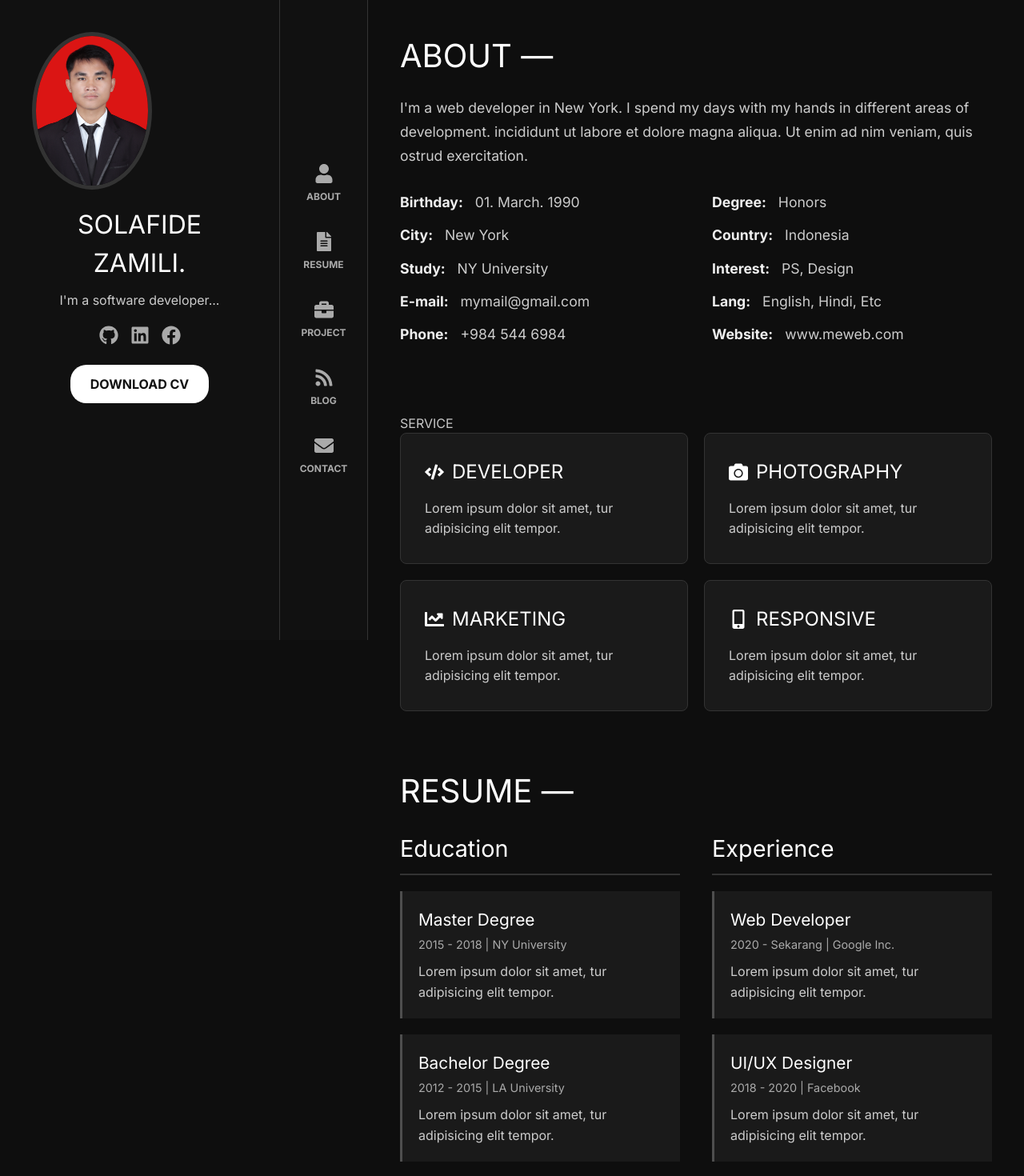
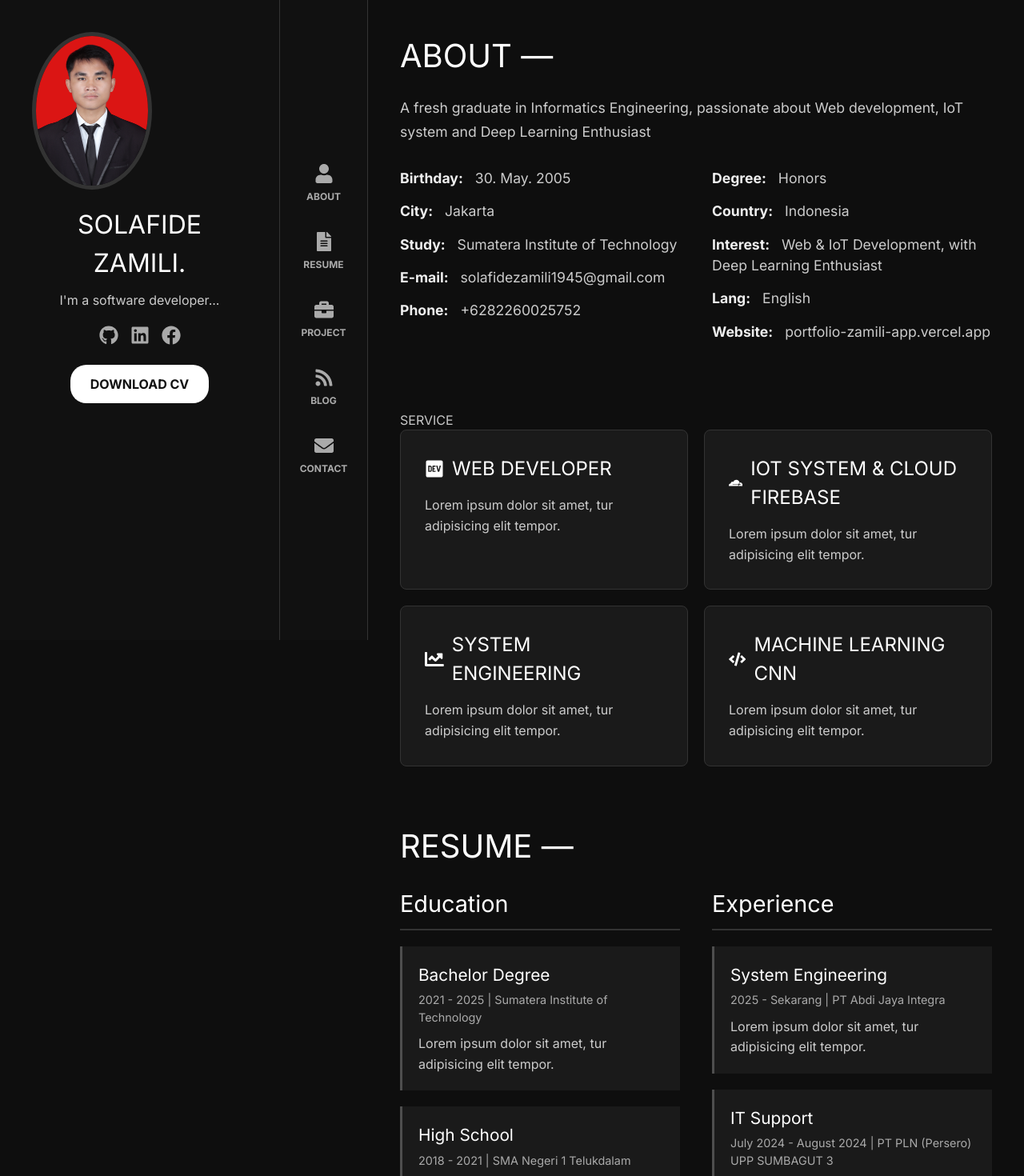
Before and after one commit to 201solafide/portfolio-zamili-app, a Next.js app: page / in a window 1280 px wide. Shown: the top 1470 px of the page at 80% size. Built offline with nearby package versions, Linux system fonts and the light colour scheme.

Commit message:
update page tsx

```diff
--- a/app/page.tsx
+++ b/app/page.tsx
@@ -1,3 +1,4 @@
+import { FaDev, FaIcons, FaICursor } from 'react-icons/fa6';
 import styles from './page.module.css';
 import {
   FaCode,
@@ -6,7 +7,9 @@ import {
   FaMobileAlt,
   FaEnvelope,
   FaPhone,
-  FaMapMarkerAlt
+  FaMapMarkerAlt,
+  FaItchIo,
+  FaCloudflare
 } from 'react-icons/fa';
 
 export default function Home() {
@@ -16,26 +19,25 @@ export default function Home() {
       <section id="about" className={styles.section}>
         <h2 className={styles.title}>ABOUT —</h2>
         <p className={styles.aboutText}>
-          I'm a web developer in New York. I spend my days with my hands in
-          different areas of development. incididunt ut labore et dolore
-          magna aliqua. Ut enim ad nim veniam, quis ostrud exercitation.
+          A fresh graduate in Informatics Engineering,
+          passionate about Web development, IoT system and Deep Learning Enthusiast
         </p>
 
         {/* Wrapper untuk info detail (kita buat 2 kolom) */}
         <div className={styles.aboutDetails}>
           <ul>
-            <li><strong>Birthday:</strong> 01. March. 1990</li>
-            <li><strong>City:</strong> New York</li>
-            <li><strong>Study:</strong> NY University</li>
-            <li><strong>E-mail:</strong> mymail@gmail.com</li>
-            <li><strong>Phone:</strong> +984 544 6984</li>
+            <li><strong>Birthday:</strong> 30. May. 2005</li>
+            <li><strong>City:</strong> Jakarta</li>
+            <li><strong>Study:</strong> Sumatera Institute of Technology</li>
+            <li><strong>E-mail:</strong> solafidezamili1945@gmail.com</li>
+            <li><strong>Phone:</strong> +6282260025752</li>
           </ul>
           <ul>
             <li><strong>Degree:</strong> Honors</li>
             <li><strong>Country:</strong> Indonesia</li>
-            <li><strong>Interest:</strong> PS, Design</li>
-            <li><strong>Lang:</strong> English, Hindi, Etc</li>
-            <li><strong>Website:</strong> www.meweb.com</li>
+            <li><strong>Interest:</strong> Web & IoT Development, with Deep Learning Enthusiast</li>
+            <li><strong>Lang:</strong> English</li>
+            <li><strong>Website:</strong> portfolio-zamili-app.vercel.app</li>
           </ul>
         </div>
       </section>
@@ -50,22 +52,22 @@ export default function Home() {
 
           <div className={styles.serviceCard}>
             {/* Ganti [ICON] dengan komponen ikon nanti */}
-            <h3><FaCode /> DEVELOPER</h3>
+            <h3><FaDev /> WEB DEVELOPER</h3>
             <p>Lorem ipsum dolor sit amet, tur adipisicing elit tempor.</p>
           </div>
 
           <div className={styles.serviceCard}>
-            <h3><FaCamera /> PHOTOGRAPHY</h3>
+            <h3><FaCloudflare /> IOT SYSTEM & CLOUD FIREBASE</h3>
             <p>Lorem ipsum dolor sit amet, tur adipisicing elit tempor.</p>
           </div>
 
           <div className={styles.serviceCard}>
-            <h3><FaChartLine /> MARKETING</h3>
+            <h3><FaChartLine /> SYSTEM ENGINEERING</h3>
             <p>Lorem ipsum dolor sit amet, tur adipisicing elit tempor.</p>
           </div>
 
           <div className={styles.serviceCard}>
-            <h3><FaMobileAlt /> RESPONSIVE</h3>
+            <h3><FaCode /> MACHINE LEARNING CNN</h3>
             <p>Lorem ipsum dolor sit amet, tur adipisicing elit tempor.</p>
           </div>
 
@@ -81,13 +83,13 @@ export default function Home() {
           <div>
             <h3 className={styles.resumeTitle}>Education</h3>
             <div className={styles.resumeItem}>
-              <h4>Master Degree</h4>
-              <span>2015 - 2018 | NY University</span>
+              <h4>Bachelor Degree</h4>
+              <span>2021 - 2025 | Sumatera Institute of Technology</span>
               <p>Lorem ipsum dolor sit amet, tur adipisicing elit tempor.</p>
             </div>
             <div className={styles.resumeItem}>
-              <h4>Bachelor Degree</h4>
-              <span>2012 - 2015 | LA University</span>
+              <h4>High School</h4>
+              <span>2018 - 2021 | SMA Negeri 1 Telukdalam</span>
               <p>Lorem ipsum dolor sit amet, tur adipisicing elit tempor.</p>
             </div>
           </div>
@@ -96,13 +98,13 @@ export default function Home() {
           <div>
             <h3 className={styles.resumeTitle}>Experience</h3>
             <div className={styles.resumeItem}>
-              <h4>Web Developer</h4>
-              <span>2020 - Sekarang | Google Inc.</span>
+              <h4>System Engineering</h4>
+              <span>2025 - Sekarang | PT Abdi Jaya Integra</span>
               <p>Lorem ipsum dolor sit amet, tur adipisicing elit tempor.</p>
             </div>
             <div className={styles.resumeItem}>
-              <h4>UI/UX Designer</h4>
-              <span>2018 - 2020 | Facebook</span>
+              <h4>IT Support</h4>
+              <span>July 2024 - August 2024 | PT PLN (Persero) UPP SUMBAGUT 3</span>
               <p>Lorem ipsum dolor sit amet, tur adipisicing elit tempor.</p>
             </div>
           </div>
@@ -113,8 +115,7 @@ export default function Home() {
       <section id="project" className={styles.section}>
         <h2 className={styles.title}>PROJECT —</h2>
 
-        <div className={styles.projectGrid}>
-          {/* Ganti 'src' dengan path ke gambar Anda di folder /public */}
+          <div className={styles.projectGrid}>
           <div className={styles.projectCard}>
             <img src="/images/EmbungTera.jpg" alt="Project 1" />
             <div className={styles.projectOverlay}>
@@ -162,9 +163,10 @@ export default function Home() {
           <div className={styles.blogCard}>
             {/* <img src="/blog-image2.jpg" alt="Blog Post 2" /> */}
             <div className={styles.blogContent}>
-              <span>12 Oct, 2025 | Photography</span>
-              <h3>Top 10 Lenses for Beginners</h3>
+              <span>26 Nov, 2025 | Icons Style</span>
+              <h3>Most icons style with nodeJS</h3>
               <p>Lorem ipsum dolor sit amet, tur adipisicing elit tempor.</p>
+              <p>VISIT THE ICON <a href="https://fontawesome.com/icons/dev?s="><FaIcons/></a></p>
               <a href="#">Read More</a>
             </div>
           </div>
@@ -182,7 +184,7 @@ export default function Home() {
 
             <div className={styles.infoItem}>
               <strong><FaEnvelope /> E-mail:</strong>
-              <span>mymail@gmail.com</span>
+              <span>solafidezamili1945@gmail.com</span>
             </div>
             <div className={styles.infoItem}>
               <strong><FaPhone /> Phone:</strong>
```
